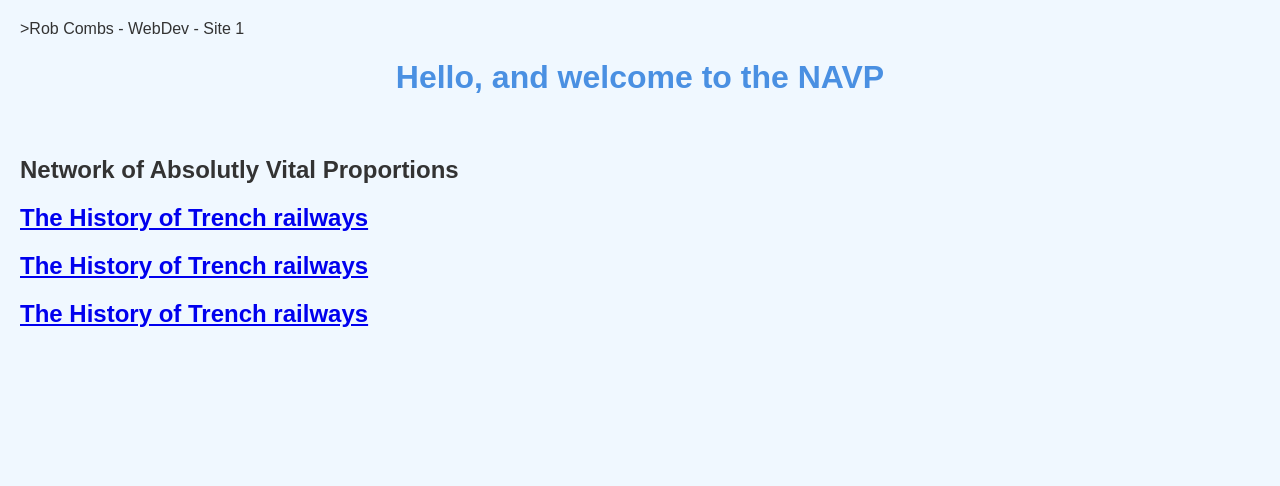
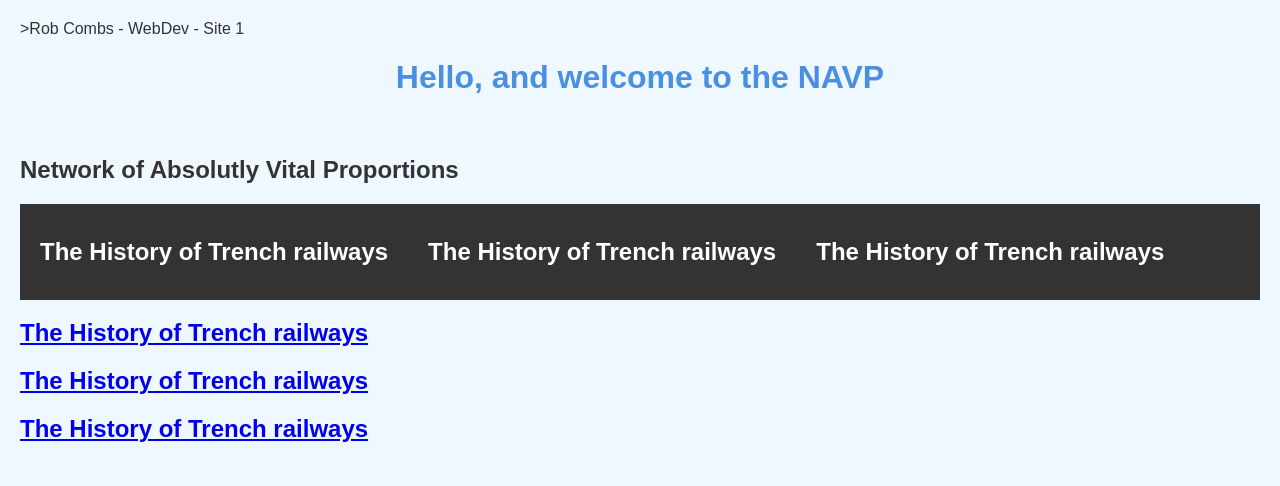
Before and after one commit to Studidart/index, a plain HTML site: page index.html in a window 1280 px wide. Drawn offline with Linux system fonts and the light colour scheme.

Commit message:
task bar thing?

```diff
--- a/index.html
+++ b/index.html
@@ -10,6 +10,13 @@
     <h1>Hello, and welcome to the NAVP</h1>
     <br>
     <h2>Network of Absolutly Vital Proportions</h2>
+    <nav class="navbar">
+        <ul>
+            <h2><a href="page1.html">The History of Trench railways</a></h2>
+            <h2><a href="page2.html">The History of Trench railways</a></h2>
+            <h2><a href="page3.html">The History of Trench railways</a></h2>
+        </ul>
+    </nav>
     <h2><a href="page1.html">The History of Trench railways</a></h2>
     <h2><a href="page2.html">The History of Trench railways</a></h2>
     <h2><a href="page3.html">The History of Trench railways</a></h2>
```
